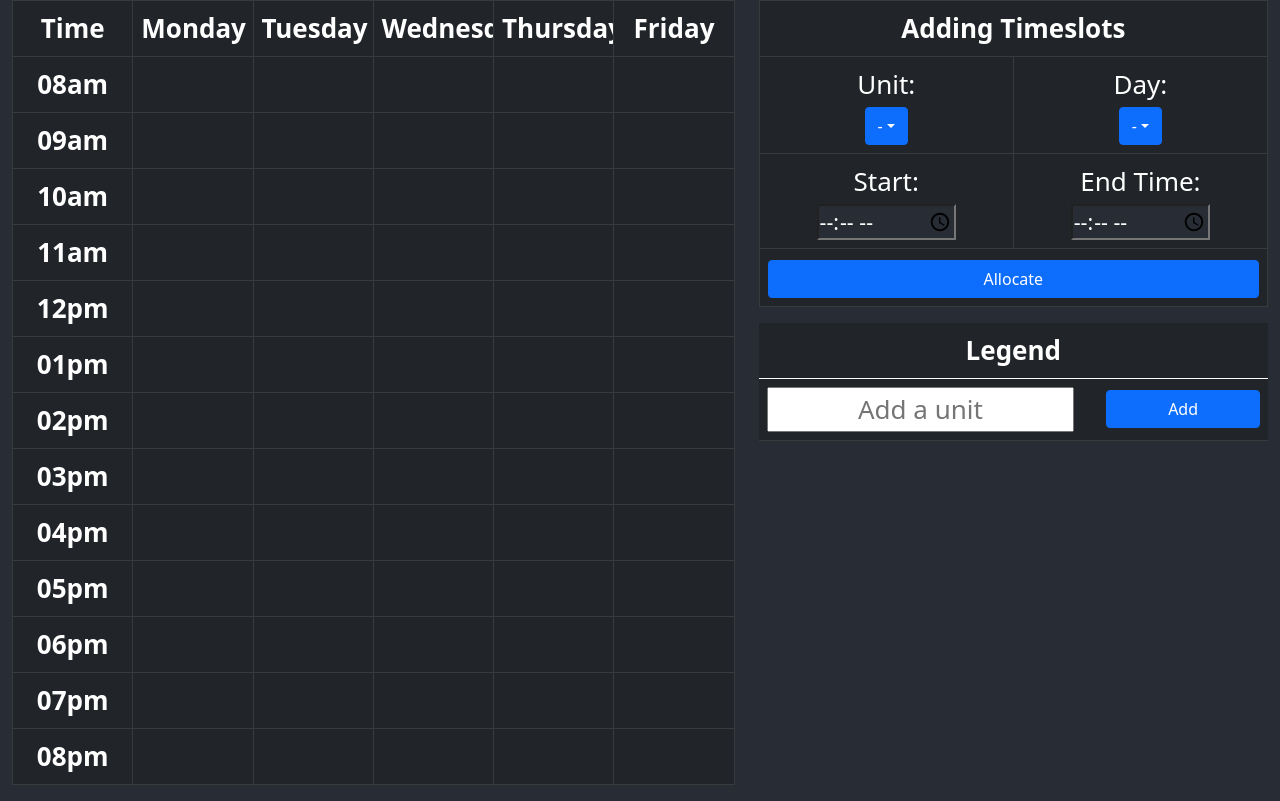
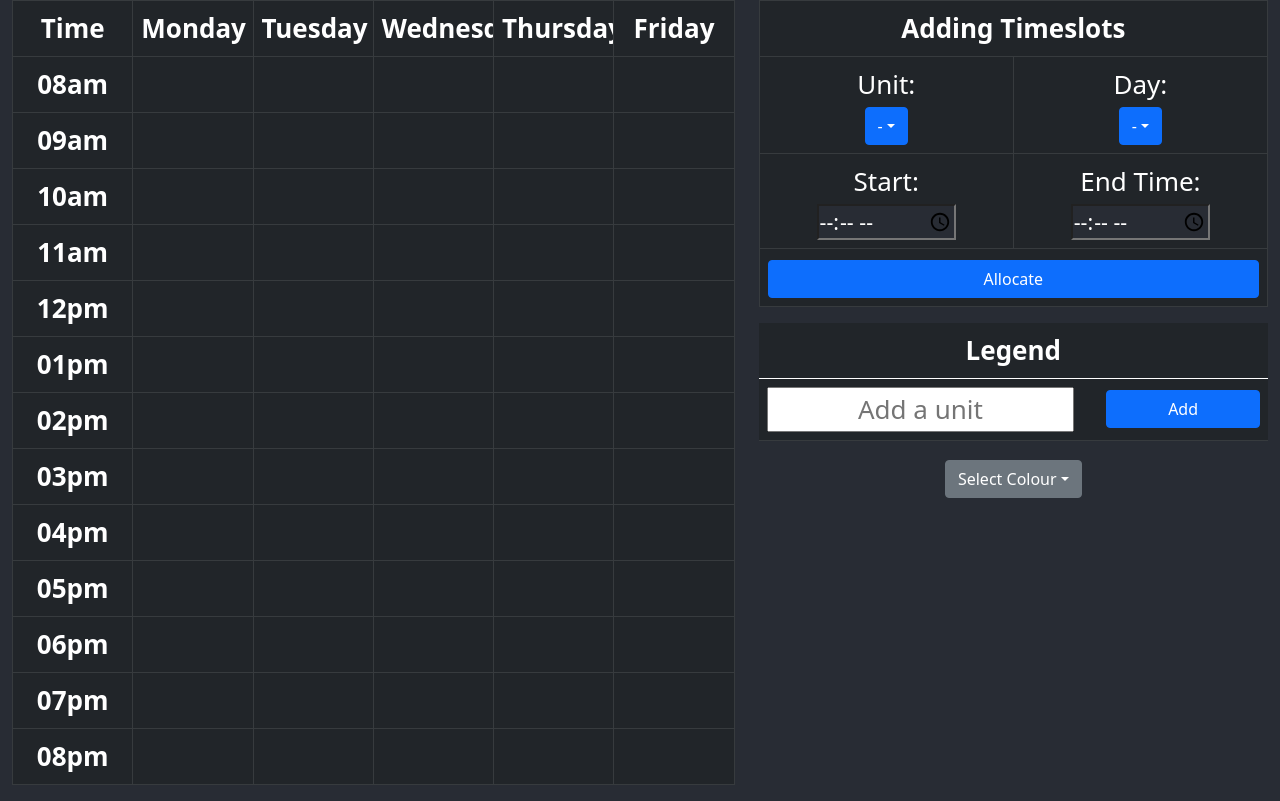
Before and after one commit to Arithmetic-Overflow/Timetable, a React (Create React App) app: page / in a window 1280 px wide. Built offline with nearby package versions, Linux system fonts and the light colour scheme.

Commit message:
Added colours select dropdown: not yet functional

```diff
--- a/src/components/Toolbar/ColourSelect.jsx
+++ b/src/components/Toolbar/ColourSelect.jsx
@@ -1,4 +1,7 @@
 import React, { useState, useEffect } from 'react';
+
+import Dropdown from 'react-bootstrap/Dropdown';
+import DropdownButton from 'react-bootstrap/DropdownButton';
 
 const ColourSelect = ({ className, isSelected, unitList, colourList }) => {
   const [selected, setSelected] = useState(isSelected);
@@ -33,7 +36,31 @@ const ColourSelect = ({ className, isSelected, unitList, colourList }) => {
   );
 
     return (
-        <></>
+				<DropdownButton
+					title='Select Colour'
+					variant='secondary'
+				>
+	        {
+	        	selections.map(
+	        		(selection) => {
+	        			const unitName 		= selection[0];
+	        			const colour 			= selection[1];
+
+	        			return (
+	        				<Dropdown.Item
+                    eventKey={ selection[0] }
+                    key={ selection[0] }
+                    style={{
+                    	'backgroundColor': colour
+                    }}
+            			>
+              			{unitName}
+              		</Dropdown.Item>
+	        			);
+	        		}
+	        	)
+	        }
+				</DropdownButton>
     );
 };
 
```
